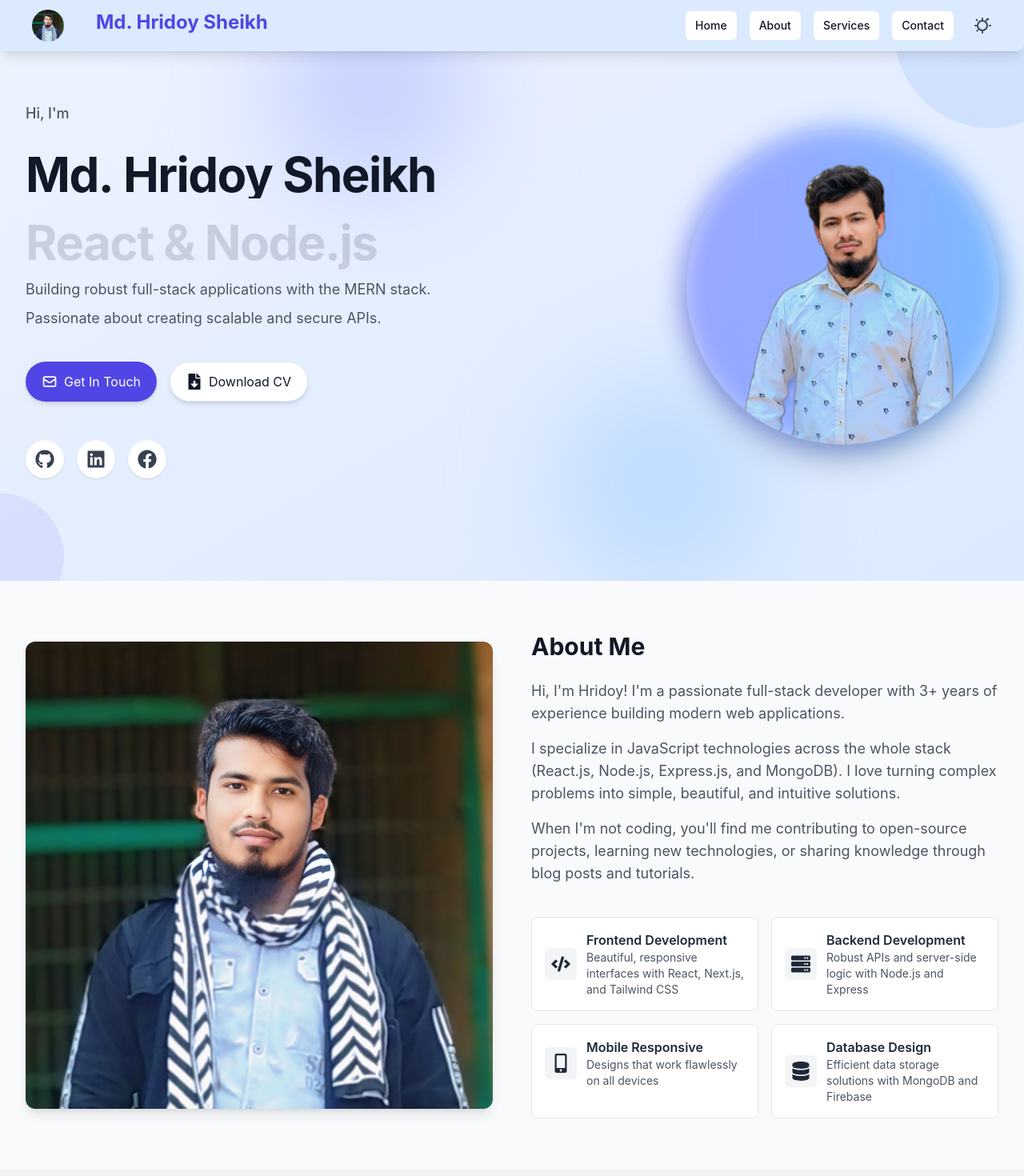
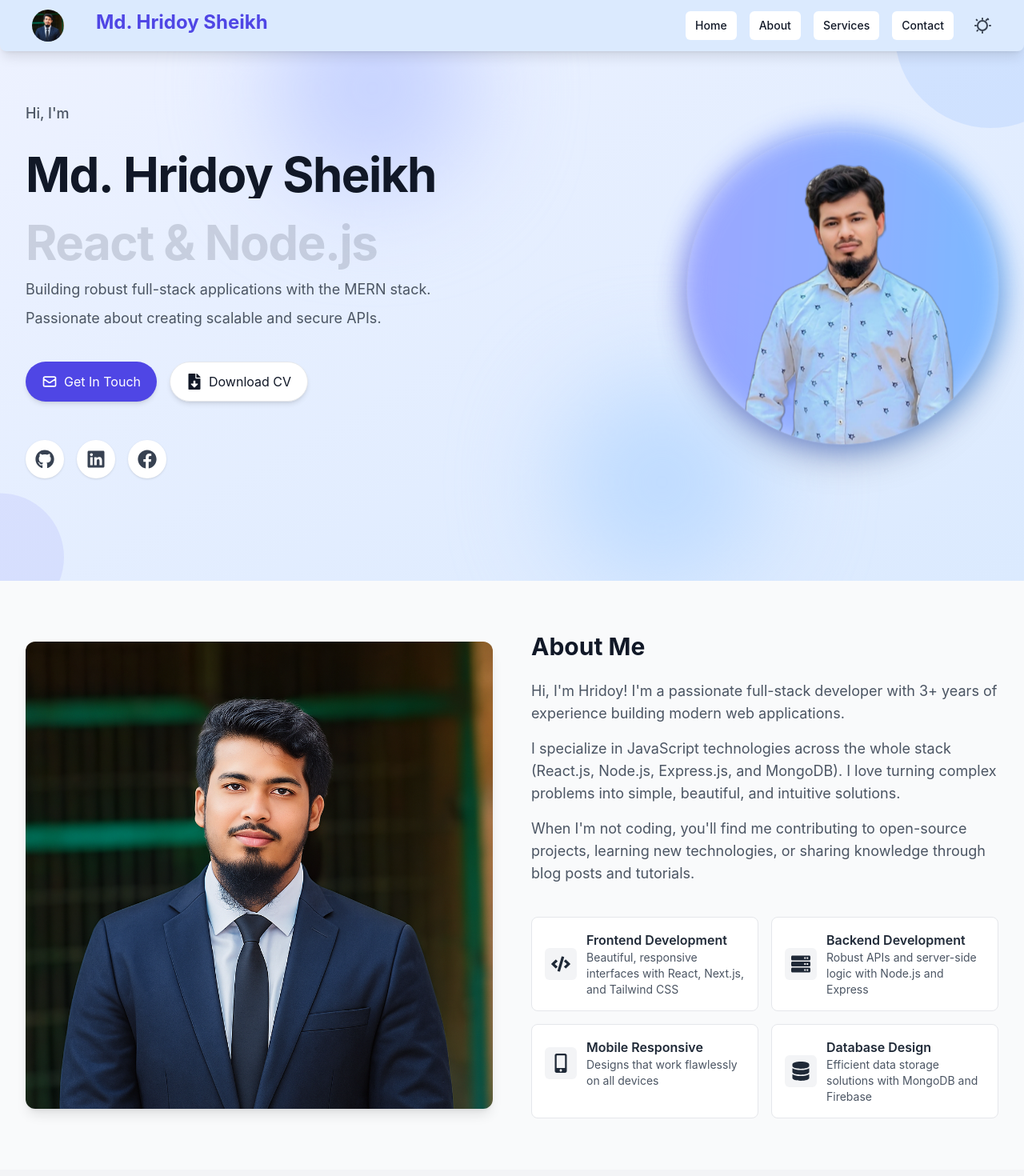
Before and after one commit to hd31520/portfolio, a Next.js app: page / in a window 1280 px wide. Shown: the top 1470 px of the page at 80% size. Built offline with nearby package versions, Linux system fonts and the light colour scheme.

Commit message:
fix image

```diff
--- a/src/components/AboutSection.jsx
+++ b/src/components/AboutSection.jsx
@@ -44,7 +44,7 @@ const AboutSection = () => {
             {/* This div creates a responsive 1:1 aspect ratio box */}
             <div className="relative pt-[100%]">
               <Image
-                src="/hridoy2.jpg"
+                src="/hridoy2.png"
                 alt="Md. Hridoy Sheikh working"
                 fill
                 className="absolute top-0 left-0 object-cover w-full h-full"
--- a/src/components/Navbar.jsx
+++ b/src/components/Navbar.jsx
@@ -27,7 +27,7 @@ const Navbar = () => {
           <div className="flex-shrink-0 flex items-center">
             {/* Logo text with dynamic color based on theme */}
             <Link href="/" className="text-[var(--color-indigo-600)] flex gap-10  text-2xl font-bold rounded-md p-2 hover:bg-indigo-50 transition-colors duration-300">
-            <img className='h-10 w-10 rounded-full'  src="/hridoy2.jpg" alt="" />
+            <img className='h-10 w-10 rounded-full'  src="/hridoy2.png" alt="" />
                 Md. Hridoy Sheikh
             </Link>
           </div>
```
Also changed, not shown: public/hridoy2.jpg (deleted), public/hridoy2.png (added).
